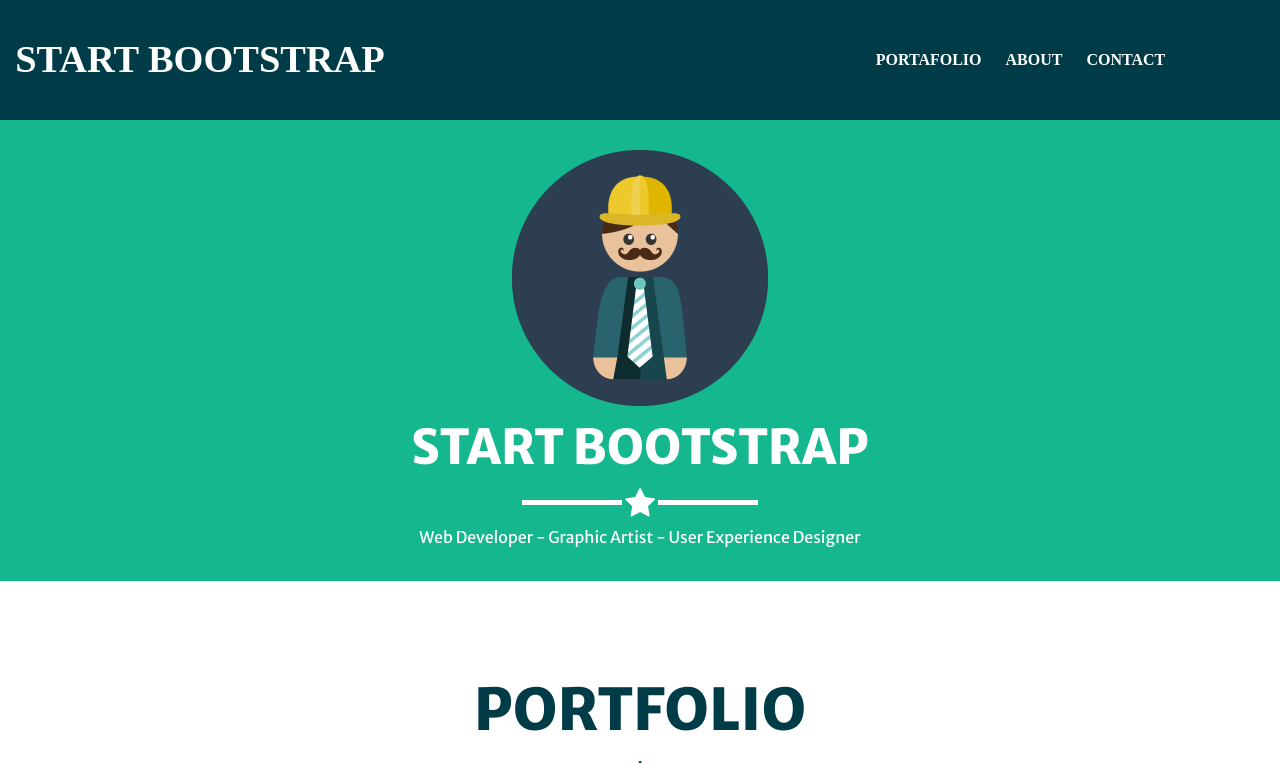
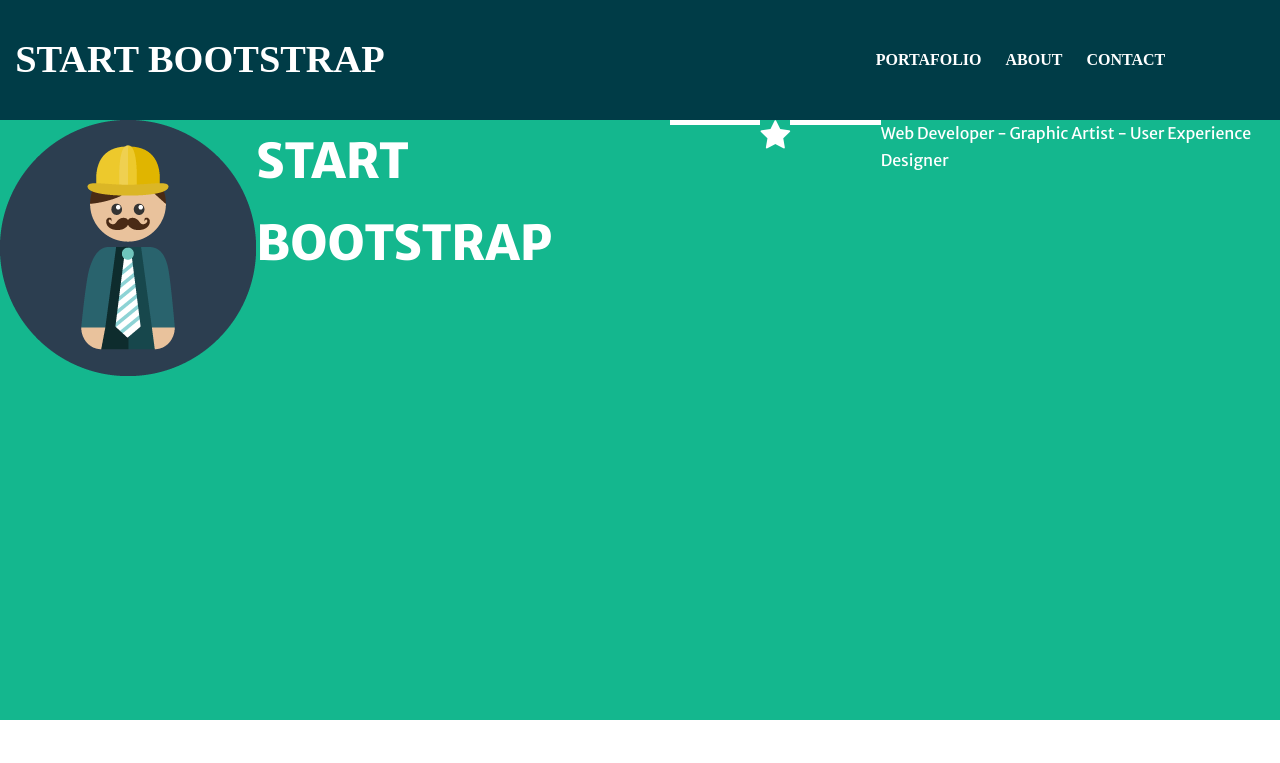
Before and after one commit to aledriandev/Freelancer-FLexBox, a plain HTML site: page index.html in a window 1280 px wide. Shown: the top 763 px of the page. Drawn offline with Linux system fonts and the light colour scheme; a web font is replaced by a local one.

Commit message:
Aplicando flex (no funciono)

```diff
--- a/css/main.css
+++ b/css/main.css
@@ -29,10 +29,7 @@ img {
 }
 
 .container{
- 	width: 100%;
- 	margin: 0 auto;
- 	text-align: center;
- 	padding: 30px;
+ 	display: flex;
 }
 
 header{
@@ -71,6 +68,9 @@ h2{
   	transform: translate(-50%, -50%);
 }
 
+.menu.container{
+	justify-content: flex-start;
+}
 .menu a{
 	display: inline-block;
 	color: #fff;
@@ -98,9 +98,16 @@ h2{
 }
 
 #presentation{
-	margin: auto;
+	height: 600px;
+	margin-top: 100px;
 	background-color: #14b78e;
-	overflow: auto;
+	background-size: cover;
+	background-attachment: fixed;
+
+	justify-content: center;
+    align-items: center;
+ 	flex-direction: column;
+
 	color: white;
 }
 
```
